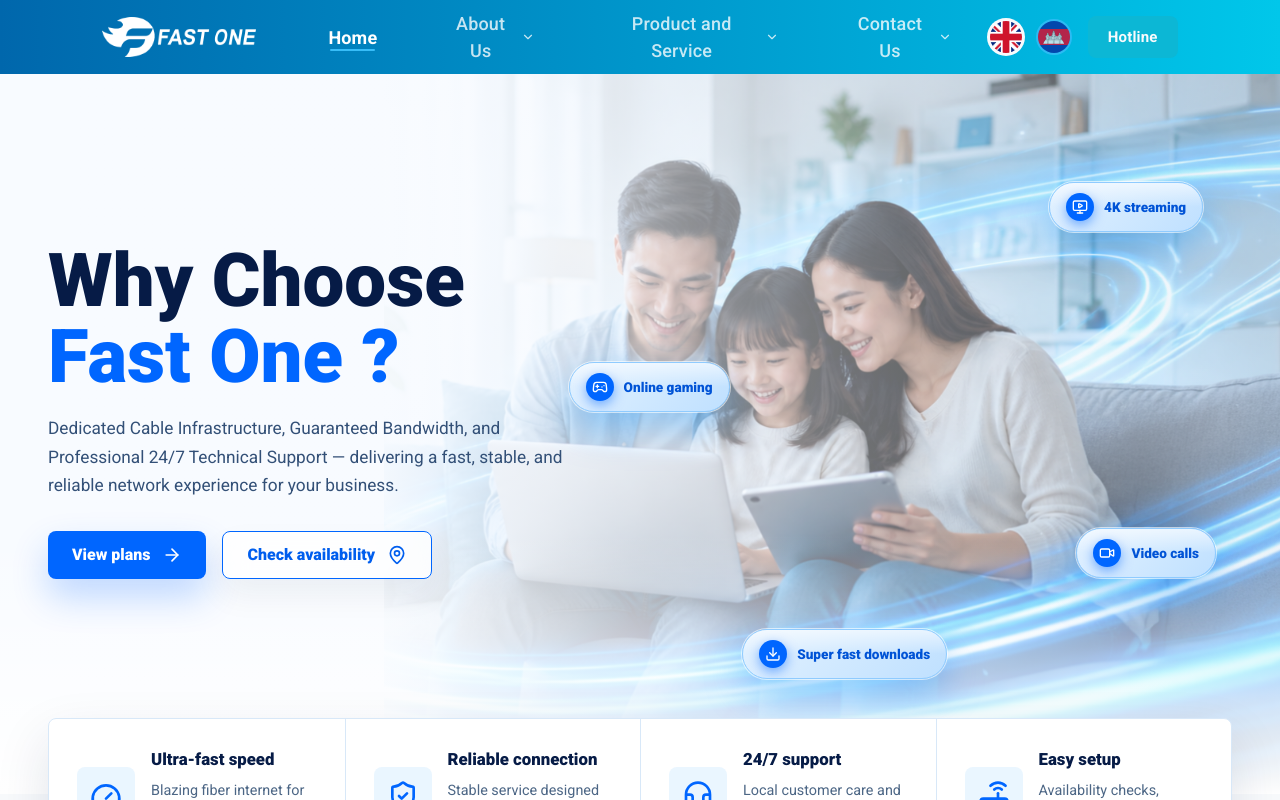
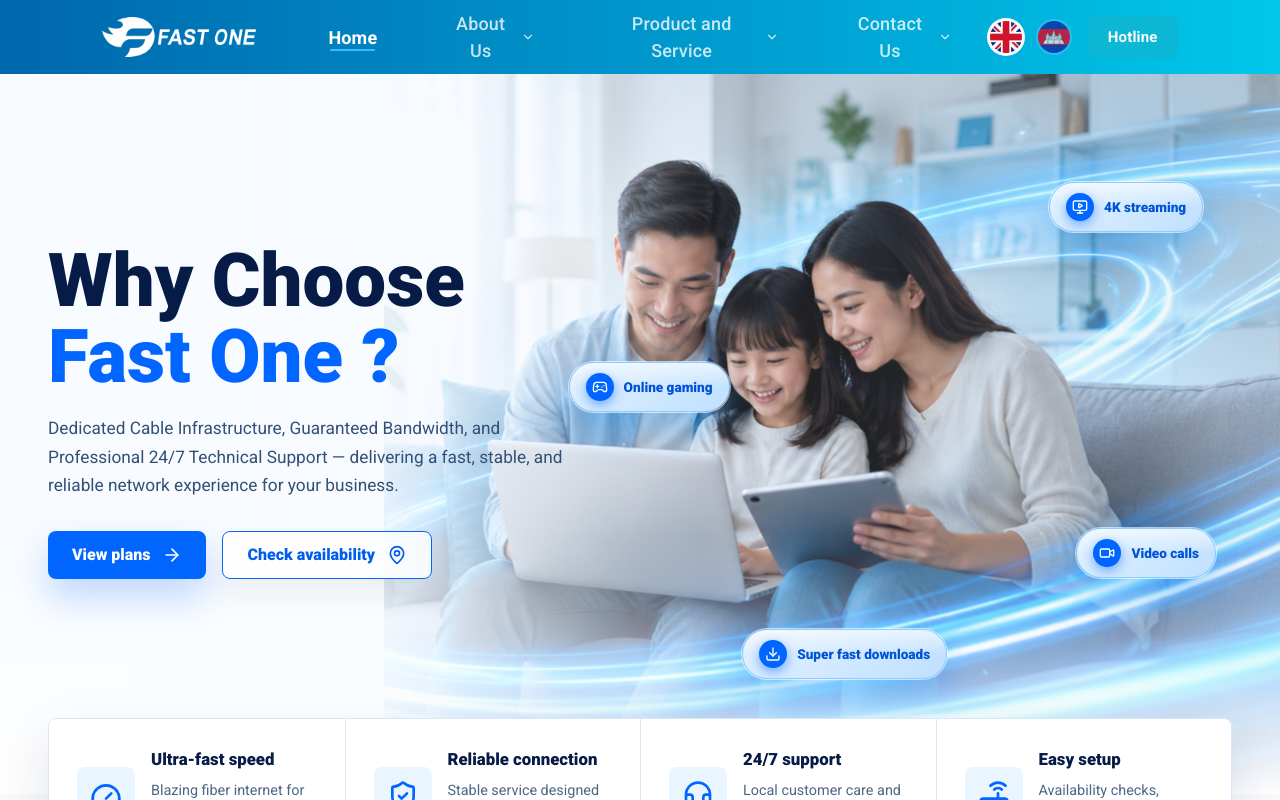
Before and after one commit to FastOne-Dev/f1-website, a Next.js app: page / in a window 1280 px wide. Shown: the top 800 px of the page. Built offline with nearby package versions, Linux system fonts and the light colour scheme; a web font is replaced by a local one.

Commit message:
adjust fadding for home page image

```diff
--- a/src/app/page.tsx
+++ b/src/app/page.tsx
@@ -130,7 +130,7 @@ export default function Home() {
               />
             </div>
           </div>
-          <div className="absolute inset-y-0 left-0 right-[calc(50%_-_50vw)] -z-20 bg-[linear-gradient(90deg,#F8FBFF_0%,rgba(248,251,255,0.96)_30%,rgba(248,251,255,0.55)_55%,rgba(248,251,255,0.05)_100%)] max-[980px]:right-0 max-[980px]:bg-[linear-gradient(180deg,#F8FBFF_0%,rgba(248,251,255,0.92)_38%,rgba(248,251,255,0.22)_100%)]" />
+          <div className="absolute inset-y-0 left-0 right-[calc(50%_-_50vw)] -z-20 bg-[linear-gradient(90deg,#F8FBFF_0%,rgba(248,251,255,0.84)_30%,rgba(248,251,255,0.1)_55%,rgba(248,251,255,0)_100%)] max-[980px]:right-0 max-[980px]:bg-[linear-gradient(180deg,#F8FBFF_0%,rgba(248,251,255,0.92)_38%,rgba(248,251,255,0.22)_100%)]" />
           <div className="absolute bottom-0 left-0 right-[calc(50%_-_50vw)] -z-10 h-[36%] bg-[linear-gradient(0deg,#FFFFFF_0%,rgba(255,255,255,0)_100%)] max-[980px]:right-0" />
           <div className="pointer-events-none absolute inset-0 z-10 max-[980px]:hidden">
             {heroChips.map((chip) => {
```
